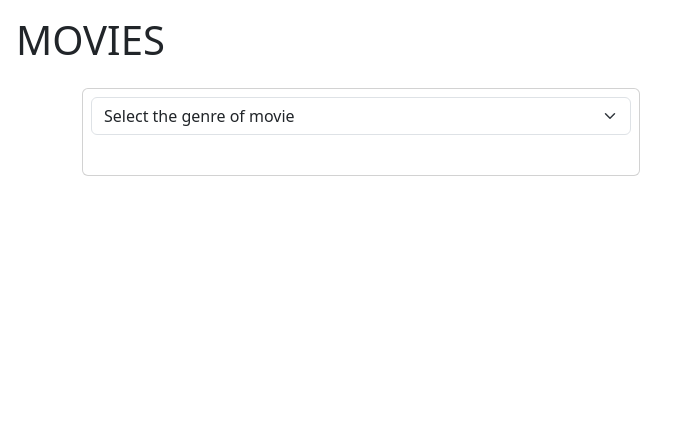
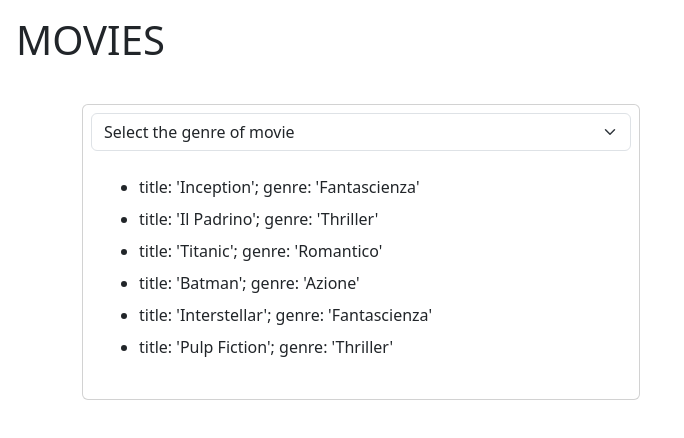
Before and after one commit to maksbernatskyy/react-movie-filter, a React (Vite) app: page / in a window 1280 px wide. Shown: the top 438 px of the page, without its empty margins (0-684 px from the left). Built offline with nearby package versions, Linux system fonts and the light colour scheme.

Commit message:
add list of movies in the card

```diff
--- a/src/components/Main.jsx
+++ b/src/components/Main.jsx
@@ -10,7 +10,7 @@ export default function Main() {
 
     return (
         <>
-        <main>
+        <main className="py-3">
             <div className="container text-center">
 
                 {/* Card */}
@@ -30,8 +30,16 @@ export default function Main() {
                     </div>
 
                     {/* Card Body */}
-                    <div className="card-body">
-
+                    <div className="card-body text-start">
+                        <ul>
+                            {
+                                movies.map((thisMovie) => (
+                                    <li className="my-2">
+                                        title: '{thisMovie.title}'; genre: '{thisMovie.genre}'
+                                    </li>
+                                ))
+                            }
+                        </ul>
                     </div>
                 </div>
             </div>
```
